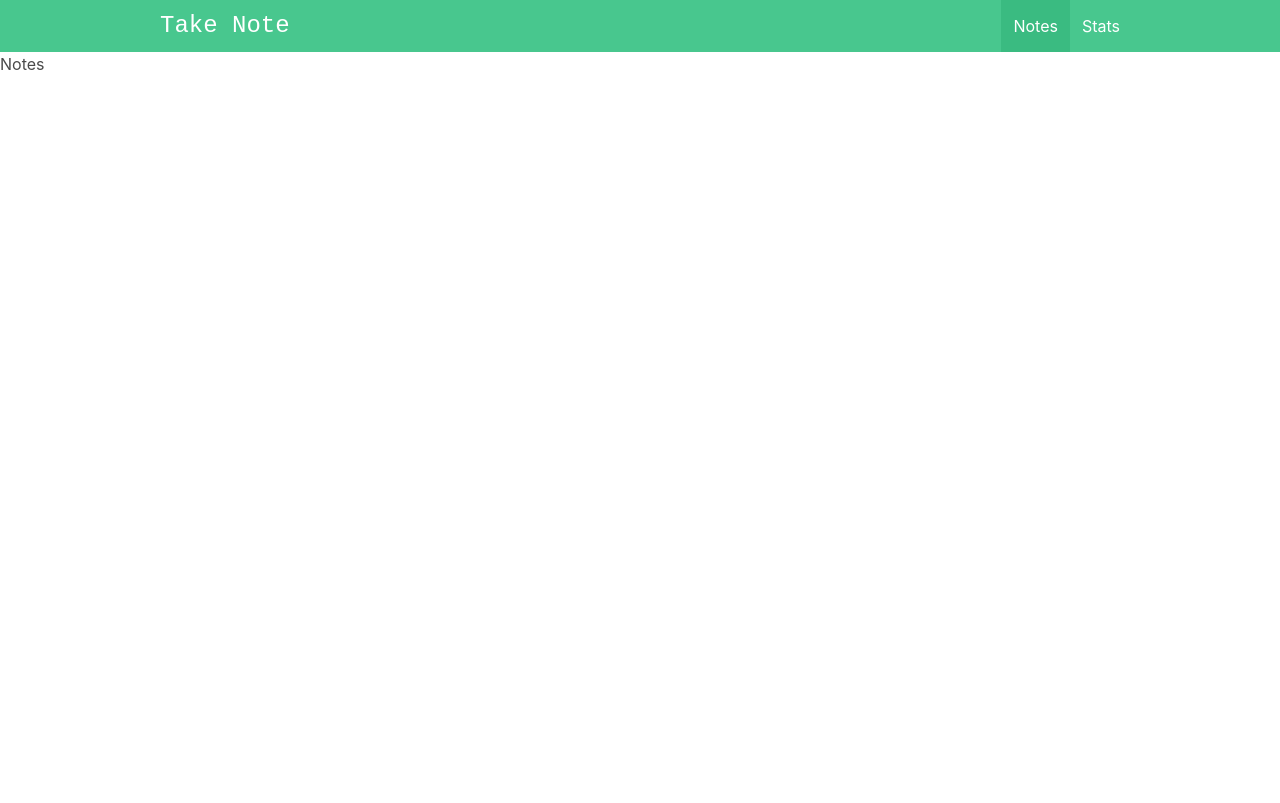
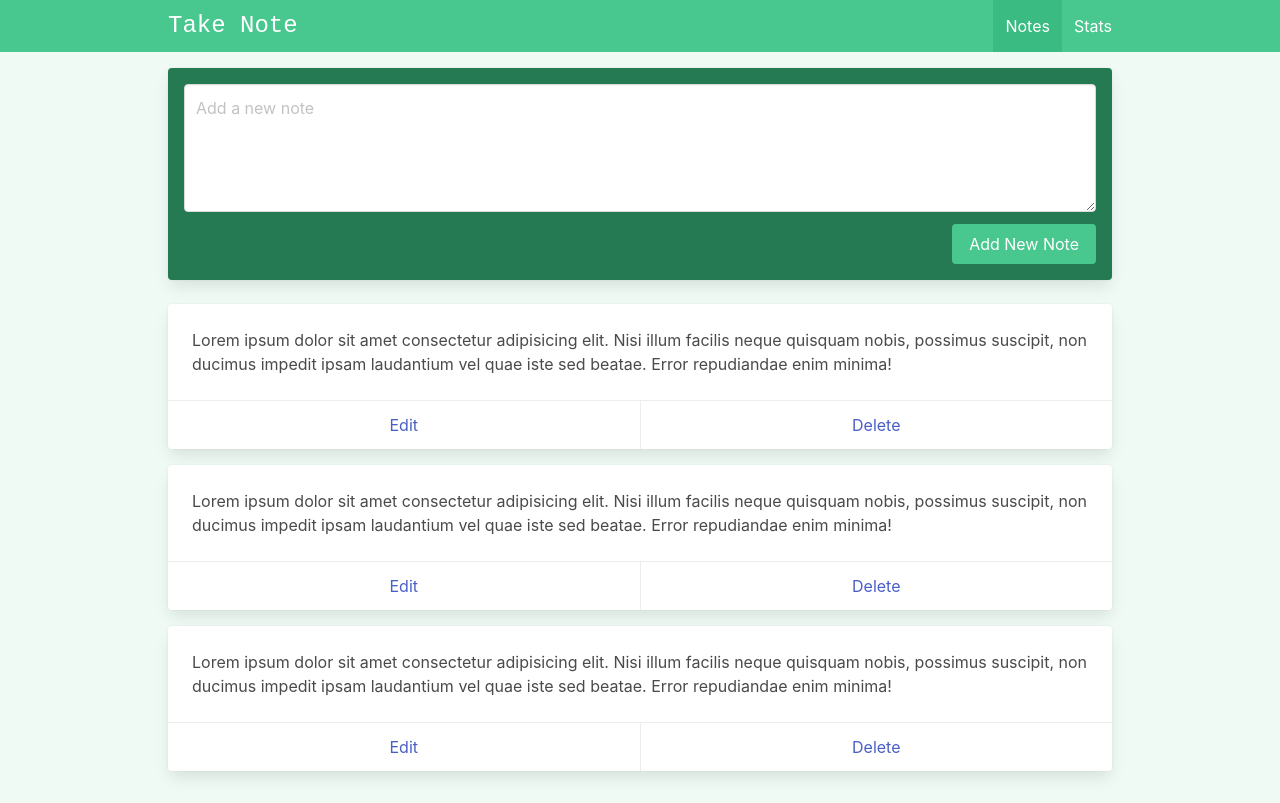
Before and after one commit to AndyLab9596/vue-3-ts-take-note, a Vue app: page / in a window 1280 px wide. Built offline with nearby package versions, Linux system fonts and the light colour scheme.

Commit message:
basic setup home page

```diff
--- a/index.html
+++ b/index.html
@@ -1,5 +1,5 @@
 <!DOCTYPE html>
-<html lang="en">
+<html lang="en" class="has-background-success-light">
   <head>
     <meta charset="UTF-8">
     <link rel="icon" href="/favicon.ico">
--- a/src/App.vue
+++ b/src/App.vue
@@ -1,6 +1,8 @@
 <template>
   <NavBar />
-  <RouterView />
+  <div class="container is-max-desktop px-2 py-4">
+    <RouterView />
+  </div>
 </template>
 
 <script lang="ts" setup>
--- a/src/components/Layout/NavBar.vue
+++ b/src/components/Layout/NavBar.vue
@@ -1,6 +1,6 @@
 <template>
   <nav class="navbar is-success" role="navigation" aria-label="main navigation">
-    <div class="container is-max-desktop">
+    <div class="container is-max-desktop px-2">
       <div class="navbar-brand">
         <div class="navbar-item is-size-4 is-family-monospace">Take Note</div>
         <a
--- a/src/views/ViewNotes.vue
+++ b/src/views/ViewNotes.vue
@@ -1,6 +1,35 @@
 <template>
   <div class="notes">
-    <h1>Notes</h1>
+    <div class="card has-background-success-dark p-4 mb-5">
+      <div class="field">
+        <div class="control">
+          <textarea class="textarea" placeholder="Add a new note"></textarea>
+        </div>
+      </div>
+
+      <div class="field is-grouped is-grouped-right">
+        <div class="control">
+          <button class="button is-link has-background-success">
+            Add New Note
+          </button>
+        </div>
+      </div>
+    </div>
+
+    <div class="card mb-4" v-for="i in 3" :key="i">
+      <div class="card-content">
+        <div class="content">
+          Lorem ipsum dolor sit amet consectetur adipisicing elit. Nisi illum
+          facilis neque quisquam nobis, possimus suscipit, non ducimus impedit
+          ipsam laudantium vel quae iste sed beatae. Error repudiandae enim
+          minima!
+        </div>
+      </div>
+      <footer class="card-footer">
+        <a href="#" class="card-footer-item">Edit</a>
+        <a href="#" class="card-footer-item">Delete</a>
+      </footer>
+    </div>
   </div>
 </template>
 
```
